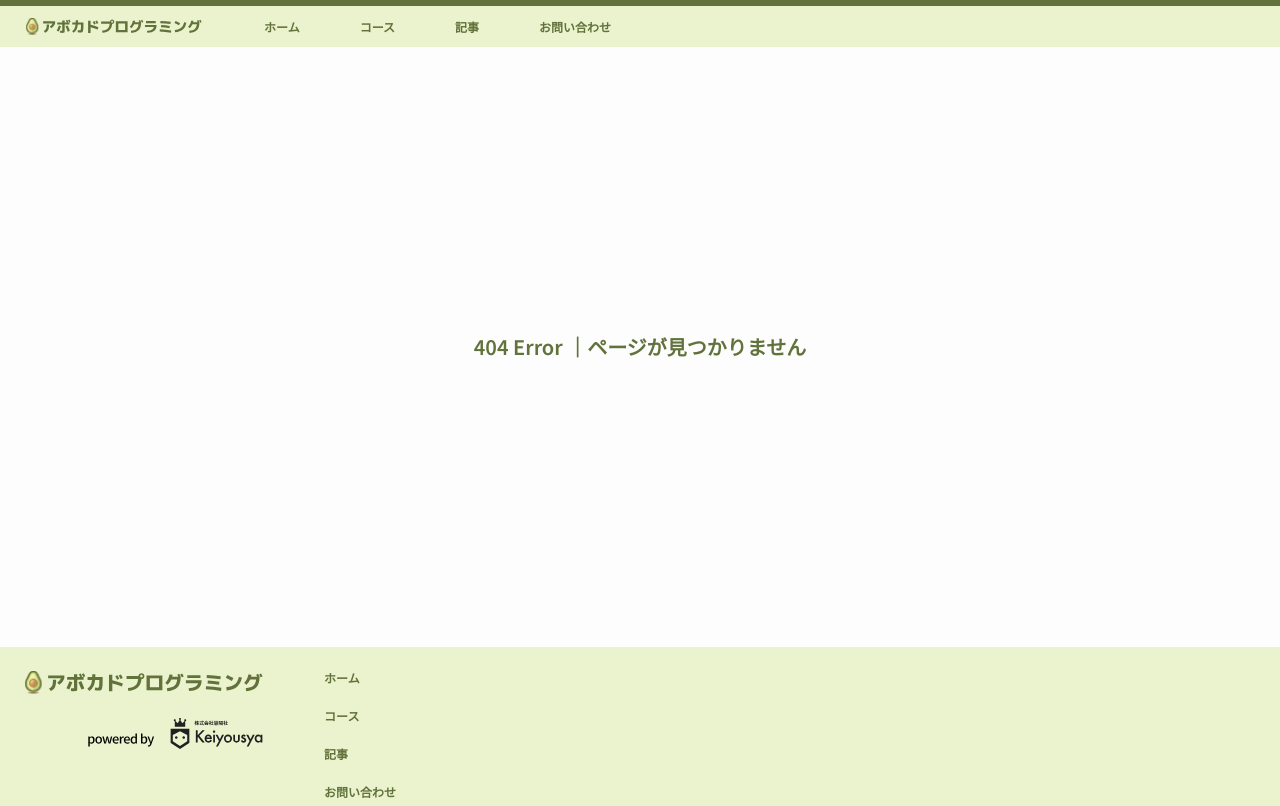
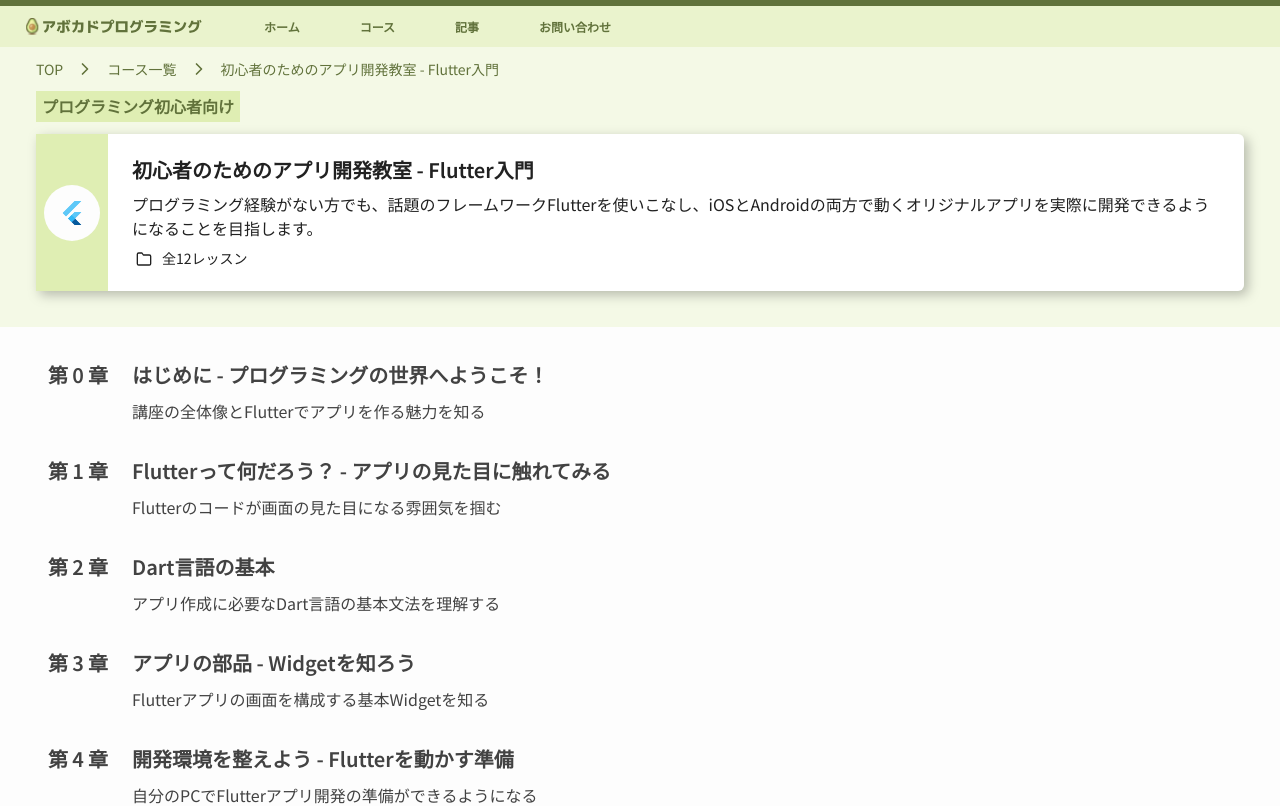
Before and after one commit to tamurakeito/avocado_programming, a Next.js app: page /course/1 in a window 1280 px wide. Before the commit this address had no page. Shown: the top 806 px of the page. Built offline with nearby package versions, Linux system fonts and the light colour scheme.

Commit message:
course page add & ディレクトリ変更等

```diff
--- a/json-server/db.json
+++ b/json-server/db.json
@@ -1,7 +1,7 @@
 {
   "articles": [
     {
-      "id": "flutter_00",
+      "id": "flutter_01_0",
       "course": "初心者のためのアプリ開発教室 - Flutter入門",
       "chapter": 0,
       "heading": "はじめに - プログラミングの世界へようこそ！",
@@ -10,11 +10,11 @@
       "previous": {},
       "next": {
         "heading": "Flutterって何だろう？ - アプリの見た目に触れてみる",
-        "href": "flutter_01"
+        "href": "/flutter_01/1"
       }
     },
     {
-      "id": "flutter_01",
+      "id": "flutter_01_1",
       "course": "初心者のためのアプリ開発教室 - Flutter入門",
       "chapter": 1,
       "heading": "Flutterって何だろう？ - アプリの見た目に触れてみる",
@@ -22,15 +22,15 @@
       "content": "01_flutter_01.mdx",
       "previous": {
         "heading": "はじめに - プログラミングの世界へようこそ！",
-        "href": "flutter_00"
+        "href": "/flutter_01/0"
       },
       "next": {
         "heading": "Dart言語の基本",
-        "href": "flutter_02"
+        "href": "/flutter_01/2"
       }
     },
     {
-      "id": "flutter_02",
+      "id": "flutter_01_2",
       "course": "初心者のためのアプリ開発教室 - Flutter入門",
       "chapter": 2,
       "heading": "Dart言語の基本",
@@ -38,15 +38,15 @@
       "content": "01_flutter_02.mdx",
       "previous": {
         "heading": "Flutterって何だろう？ - アプリの見た目に触れてみる",
-        "href": "flutter_01"
+        "href": "/flutter_01/1"
       },
       "next": {
         "heading": "アプリの部品 - Widgetを知ろう",
-        "href": "flutter_03"
+        "href": "/flutter_01/3"
       }
     },
     {
-      "id": "flutter_03",
+      "id": "flutter_01_3",
       "course": "初心者のためのアプリ開発教室 - Flutter入門",
       "chapter": 3,
       "heading": "アプリの部品 - Widgetを知ろう",
@@ -54,15 +54,15 @@
       "content": "01_flutter_03.mdx",
       "previous": {
         "heading": "Dart言語の基本",
-        "href": "flutter_02"
+        "href": "/flutter_01/2"
       },
       "next": {
         "heading": "開発環境を整えよう - Flutterを動かす準備",
-        "href": "flutter_04"
+        "href": "/flutter_01/4"
       }
     },
     {
-      "id": "flutter_04",
+      "id": "flutter_01_4",
       "course": "初心者のためのアプリ開発教室 - Flutter入門",
       "chapter": 4,
       "heading": "開発環境を整えよう - Flutterを動かす準備",
@@ -70,15 +70,15 @@
       "content": "01_flutter_04.mdx",
       "previous": {
         "heading": "アプリの部品 - Widgetを知ろう",
-        "href": "flutter_03"
+        "href": "/flutter_01/3"
       },
       "next": {
         "heading": "カウンターアプリをモダン化！ Riverpod と Hooks で動かす",
-        "href": "flutter_05"
+        "href": "/flutter_01/5"
       }
     },
     {
-      "id": "flutter_05",
+      "id": "flutter_01_5",
       "course": "初心者のためのアプリ開発教室 - Flutter入門",
       "chapter": 5,
       "heading": "カウンターアプリをモダン化！ Riverpod と Hooks で動かす",
@@ -86,15 +86,15 @@
       "content": "01_flutter_05.mdx",
       "previous": {
         "heading": "開発環境を整えよう - Flutterを動かす準備",
-        "href": "flutter_04"
+        "href": "/flutter_01/4"
       },
       "next": {
         "heading": "TODOアプリの画面を作ろう - レイアウト編",
-        "href": "flutter_06"
+        "href": "/flutter_01/6"
       }
     },
     {
-      "id": "flutter_06",
+      "id": "flutter_01_6",
       "course": "初心者のためのアプリ開発教室 - Flutter入門",
       "chapter": 6,
       "heading": "TODOアプリの画面を作ろう - レイアウト編",
@@ -102,15 +102,15 @@
       "content": "01_flutter_06.mdx",
       "previous": {
         "heading": "カウンターアプリをモダン化！ Riverpod と Hooks で動かす",
-        "href": "flutter_05"
+        "href": "/flutter_01/5"
       },
       "next": {
         "heading": "TODOを追加・表示しよう - Riverpod/Hooks実践",
-        "href": "flutter_07"
+        "href": "/flutter_01/7"
       }
     },
     {
-      "id": "flutter_07",
+      "id": "flutter_01_7",
       "course": "初心者のためのアプリ開発教室 - Flutter入門",
       "chapter": 7,
       "heading": "TODOを追加・表示しよう - Riverpod/Hooks実践",
@@ -118,15 +118,15 @@
       "content": "01_flutter_07.mdx",
       "previous": {
         "heading": "TODOアプリの画面を作ろう - レイアウト編",
-        "href": "flutter_06"
+        "href": "/flutter_01/6"
       },
       "next": {
         "heading": "TODOを管理しやすくしよう - チェックと削除 (Riverpod/Hooks)",
-        "href": "flutter_08"
+        "href": "/flutter_01/8"
       }
     },
     {
-      "id": "flutter_08",
+      "id": "flutter_01_8",
       "course": "初心者のためのアプリ開発教室 - Flutter入門",
       "chapter": 8,
       "heading": "TODOを管理しやすくしよう - チェックと削除 (Riverpod/Hooks)",
@@ -134,15 +134,15 @@
       "content": "01_flutter_08.mdx",
       "previous": {
         "heading": "TODOを追加・表示しよう - Riverpod/Hooks実践",
-        "href": "flutter_07"
+        "href": "/flutter_01/7"
       },
       "next": {
         "heading": "データを保存しよう - shared_preferences と Riverpod",
-        "href": "flutter_09"
+        "href": "/flutter_01/9"
       }
     },
     {
-      "id": "flutter_09",
+      "id": "flutter_01_9",
       "course": "初心者のためのアプリ開発教室 - Flutter入門",
       "chapter": 9,
       "heading": "データを保存しよう - shared_preferences と Riverpod",
@@ -150,15 +150,15 @@
       "content": "01_flutter_09.mdx",
       "previous": {
         "heading": "TODOを管理しやすくしよう - チェックと削除 (Riverpod/Hooks)",
-        "href": "flutter_08"
+        "href": "/flutter_01/8"
       },
       "next": {
         "heading": "完成！そして次のステップへ",
-        "href": "flutter_10"
+        "href": "/flutter_01/10"
       }
     },
     {
-      "id": "flutter_10",
+      "id": "flutter_01_10",
       "course": "初心者のためのアプリ開発教室 - Flutter入門",
       "chapter": 10,
       "heading": "完成！そして次のステップへ",
@@ -166,7 +166,7 @@
       "content": "01_flutter_10.mdx",
       "previous": {
         "heading": "データを保存しよう - shared_preferences と Riverpod",
-        "href": "flutter_09"
+        "href": "/flutter_01/9"
       },
       "next": {}
     },
--- /dev/null
+++ b/src/app/course/[id]/page.tsx
@@ -0,0 +1,125 @@
+import styles from "./styles.module.scss";
+import { Category } from "@ui/atoms/category";
+import { CourseCard } from "@ui/components/course-card";
+import FlutterIcon from "@assets/images/icon_flutter.svg";
+import { PankuzuList } from "@ui/components/pankuzu-list";
+
+const Course = () => {
+  const list = [
+    {
+      index: 0,
+      heading: "はじめに - プログラミングの世界へようこそ！",
+      subHeading: "講座の全体像とFlutterでアプリを作る魅力を知る",
+    },
+    {
+      index: 1,
+      heading: "Flutterって何だろう？ - アプリの見た目に触れてみる",
+      subHeading: "Flutterのコードが画面の見た目になる雰囲気を掴む",
+    },
+    {
+      index: 2,
+      heading: "Dart言語の基本",
+      subHeading: "アプリ作成に必要なDart言語の基本文法を理解する",
+    },
+    {
+      index: 3,
+      heading: "アプリの部品 - Widgetを知ろう",
+      subHeading: "Flutterアプリの画面を構成する基本Widgetを知る",
+    },
+    {
+      index: 4,
+      heading: "開発環境を整えよう - Flutterを動かす準備",
+      subHeading: "自分のPCでFlutterアプリ開発の準備ができるようになる",
+    },
+    {
+      index: 5,
+      heading: "カウンターアプリをモダン化！ Riverpod と Hooks で動かす",
+      subHeading: "RiverpodとHooksを使った状態管理の基本を実践する",
+    },
+    {
+      index: 6,
+      heading: "TODOアプリの画面を作ろう - レイアウト編",
+      subHeading: "FlutterのWidgetを組み合わせてTODOアプリの静的な画面を作る",
+    },
+    {
+      index: 7,
+      heading: "TODOを追加・表示しよう - Riverpod/Hooks実践",
+      subHeading: "Riverpod/Hooksを使ってTODOの追加と表示を実装する",
+    },
+    {
+      index: 8,
+      heading: "TODOを管理しやすくしよう - チェックと削除 (Riverpod/Hooks)",
+      subHeading: "Riverpod/HooksでTODOのチェック・削除機能を実装する",
+    },
+    {
+      index: 9,
+      heading: "データを保存しよう - shared_preferences と Riverpod",
+      subHeading: "アプリのデータを保存し、閉じても消えないようにする",
+    },
+    {
+      index: 10,
+      heading: "完成！そして次のステップへ",
+      subHeading: "TODOアプリの完成を確認し、次の学習ステップを知る",
+    },
+  ];
+
+  const pankuzuList = [
+    {
+      label: "TOP",
+      href: "/",
+    },
+    {
+      label: "コース一覧",
+      href: "/course",
+    },
+    {
+      label: "初心者のためのアプリ開発教室 - Flutter入門",
+      href: "/course/flutter_01",
+    },
+  ];
+  return (
+    <div className={styles.course}>
+      <div className={styles.course_header}>
+        <PankuzuList list={pankuzuList} />
+        <Category label="プログラミング初心者向け" />
+        <CourseCard
+          icon={FlutterIcon}
+          title={"初心者のためのアプリ開発教室 - Flutter入門"}
+          discription={
+            "プログラミング経験がない方でも、話題のフレームワークFlutterを使いこなし、iOSとAndroidの両方で動くオリジナルアプリを実際に開発できるようになることを目指します。"
+          }
+          lesson={12}
+        />
+      </div>
+      <div className={styles.course_content}>
+        {list.map((item) => (
+          <ChapterToc key={item.index} id={"flutter_01"} {...item} />
+        ))}
+      </div>
+    </div>
+  );
+};
+
+export default Course;
+
+type ChapterTocProps = {
+  id: string;
+  index: number;
+  heading: string;
+  subHeading: string;
+};
+const ChapterToc = ({ id, index, heading, subHeading }: ChapterTocProps) => {
+  return (
+    <a href={`/course/${id}/${index}`} className={styles.chapter_toc}>
+      <div className={styles.chapter_index}>
+        <span>第</span>
+        <span>{index}</span>
+        <span>章</span>
+      </div>
+      <div className={styles.chapter_container}>
+        <div className={styles.chapter_heading}>{heading}</div>
+        <div className={styles.chapter_sub_heading}>{subHeading}</div>
+      </div>
+    </a>
+  );
+};
--- /dev/null
+++ b/src/app/course/[id]/styles.module.scss
@@ -0,0 +1,73 @@
+@use "@assets/styles/variables.scss" as var;
+
+.course {
+  .course_header {
+    display: flex;
+    flex-direction: column;
+    align-items: flex-start;
+    padding: 12px 36px 36px;
+    gap: 12px;
+
+    background: var.$PRIMARY100;
+    align-self: stretch;
+  }
+
+  .course_content {
+    display: flex;
+    flex-direction: column;
+    align-items: flex-start;
+    padding: 24px 36px;
+    gap: 12px;
+
+    align-self: stretch;
+  }
+}
+
+.chapter_toc {
+  display: flex;
+  flex-direction: row;
+  align-items: flex-start;
+  align-self: stretch;
+  gap: 24px;
+
+  padding: 12px;
+
+  &:hover {
+    background: var.$GRAY100;
+  }
+
+  text-decoration: none;
+  // cursor: pointer;
+
+  .chapter_index {
+    display: flex;
+    flex-direction: row;
+    justify-content: space-between;
+    align-items: center;
+
+    width: 60px;
+    font: var.$FONT_H2;
+    color: var.$GRAY800;
+
+    span {
+      display: block;
+    }
+  }
+
+  .chapter_heading {
+    font: var.$FONT_H2;
+    color: var.$GRAY800;
+  }
+
+  .chapter_sub_heading {
+    font: var.$FONT_MD;
+    color: var.$GRAY800;
+  }
+
+  .chapter_container {
+    display: flex;
+    flex-direction: column;
+    align-items: flex-start;
+    gap: 12px;
+  }
+}
--- a/src/app/courses/page.tsx
+++ b/src/app/course/page.tsx
@@ -1,7 +1,7 @@
 import styles from "./styles.module.scss";
-import { CourseCardList, ConstCardProps } from "@/ui/components/course-card";
+import { CourseCardList, ConstCardProps } from "@ui/components/course-card";
 import FlutterIcon from "@assets/images/icon_flutter.svg";
-import { Category } from "@/ui/atoms/category";
+import { Category } from "@ui/atoms/category";
 const Courses = () => {
   const list: Array<ConstCardProps> = [
     {
--- /dev/null
+++ b/src/ui/components/pankuzu-list/index.tsx
@@ -0,0 +1,27 @@
+import styles from "./styles.module.scss";
+import { ChevronRight } from "react-feather";
+
+type PankuzuItemProps = {
+  label: string;
+  href: string;
+  isLast?: boolean;
+};
+
+export const PankuzuItem = ({ label, href, isLast }: PankuzuItemProps) => {
+  return (
+    <div className={styles.pankuzu_item}>
+      <a href={href}>{label}</a>
+      {!isLast && <ChevronRight size={20} />}
+    </div>
+  );
+};
+
+export const PankuzuList = ({ list }: { list: Array<PankuzuItemProps> }) => {
+  return (
+    <div className={styles.pankuzu_list}>
+      {list.map((item, index) => (
+        <PankuzuItem key={item.label} {...item} isLast={index === list.length - 1} />
+      ))}
+    </div>
+  );
+};
--- /dev/null
+++ b/src/ui/components/pankuzu-list/styles.module.scss
@@ -0,0 +1,33 @@
+@use "@assets/styles/variables" as var;
+
+.pankuzu_item {
+  display: flex;
+  flex-direction: row;
+  align-items: center;
+  padding: 0px;
+  gap: 12px;
+
+  a {
+    font: var.$FONT_SM;
+    color: var.$AVOCADO_DARK;
+    text-decoration: none;
+    transition: 0.1s;
+
+    &:hover {
+      color: var.$PRIMARY;
+      text-decoration: underline;
+    }
+  }
+
+  svg {
+    stroke: var.$AVOCADO_DARK;
+  }
+}
+
+.pankuzu_list {
+  display: flex;
+  flex-direction: row;
+  align-items: center;
+  padding: 0px;
+  gap: 12px;
+}
```
Also changed, not shown: src/app/course/[id]/[chapter_id]/page.tsx (renamed from src/app/article/[id]/page.tsx, +7 -3 lines), src/ui/molecules/pagination/index.tsx (+4 -4 lines), src/ui/molecules/pagination/styles.module.scss (+7 -1 lines), src/app/course/[id]/[chapter_id]/styles.module.scss (renamed from src/app/article/[id]/styles.module.scss), src/app/course/[id]/layout.tsx (renamed from src/app/article/layout.tsx), src/app/course/styles.module.scss (renamed from src/app/courses/styles.module.scss).
